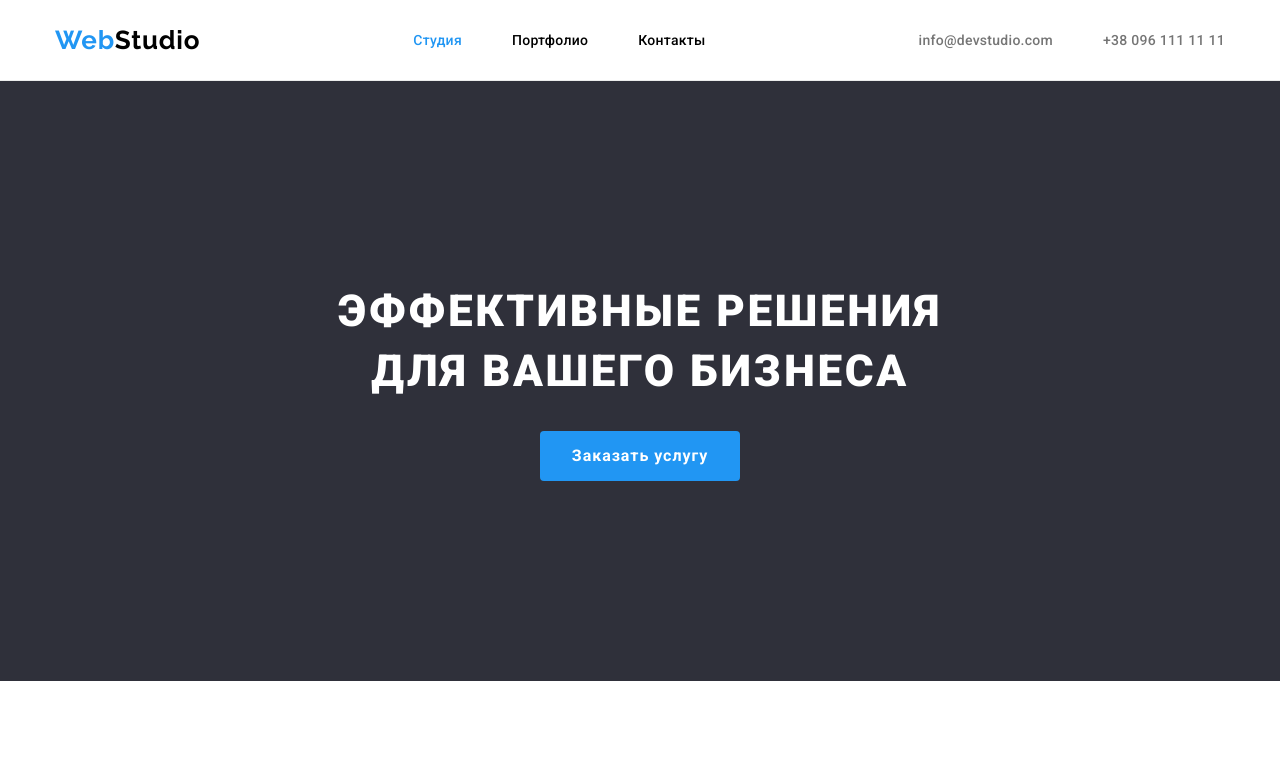
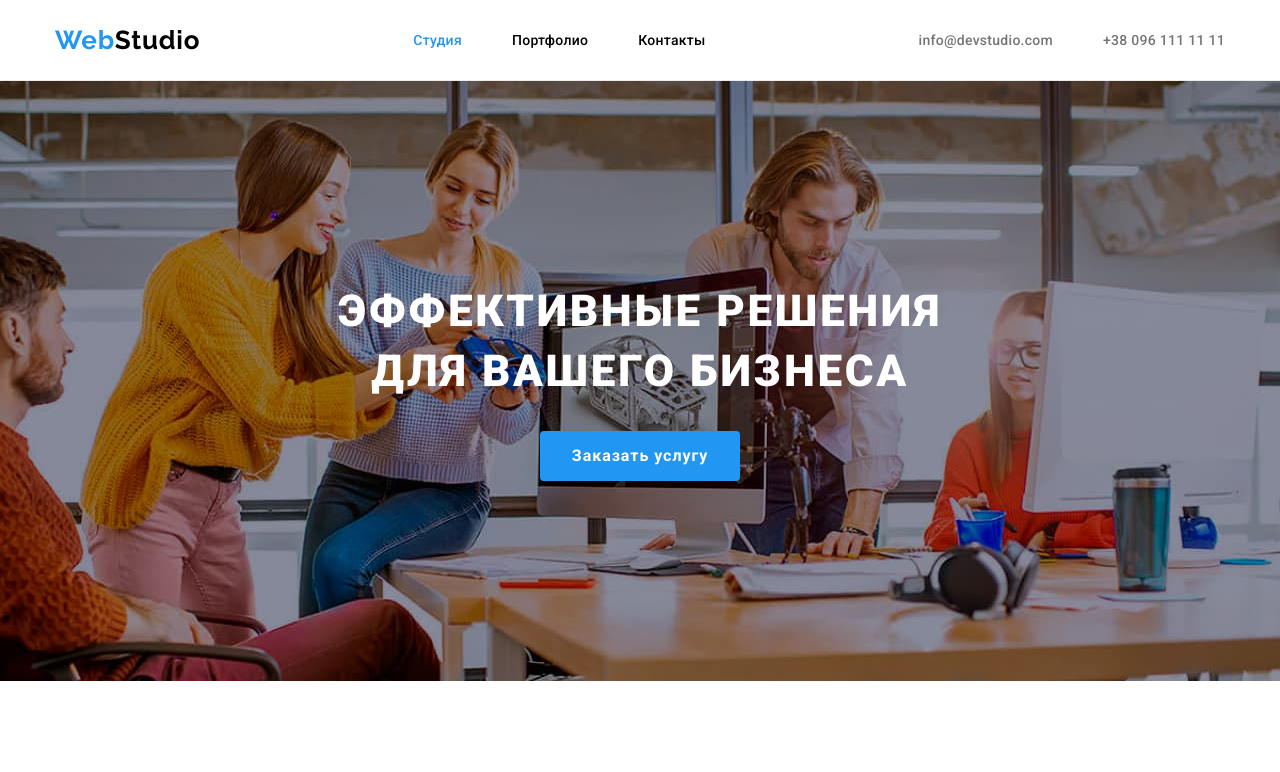
Before and after one commit to Vladislav-UZH/goit-markup-hw-04, a plain HTML site: page index.html in a window 1280 px wide. Shown: the top 772 px of the page. Drawn offline with nearby package versions, Linux system fonts and the light colour scheme.

Commit message:
add bg header im and styles

```diff
--- a/styles-css/style.css
+++ b/styles-css/style.css
@@ -130,8 +130,14 @@ a {
 
 /* main */
 .business-service-section {
+  max-width: 1600px;
+    background-image: url(../photo/bg-img/head-im.jpg);
+    background-repeat: no-repeat;
+    background-position: center;
+    background-size: cover;
   background-color: var(--section-footer-bg-color);
   padding: 200px 0;
+  margin: 0 auto;
 }
 .business-service-headline {
   margin-bottom: 30px;
@@ -181,6 +187,7 @@ a {
   color: var(--headline-text-color);
 }
 .strengths-group-subtext {
+  width: 270px;
   font-weight: 400;
   font-size: 14px;
   line-height: calc(24 / 14);
```
Also changed, not shown: photo/bg-img/head-im.jpg (added).
